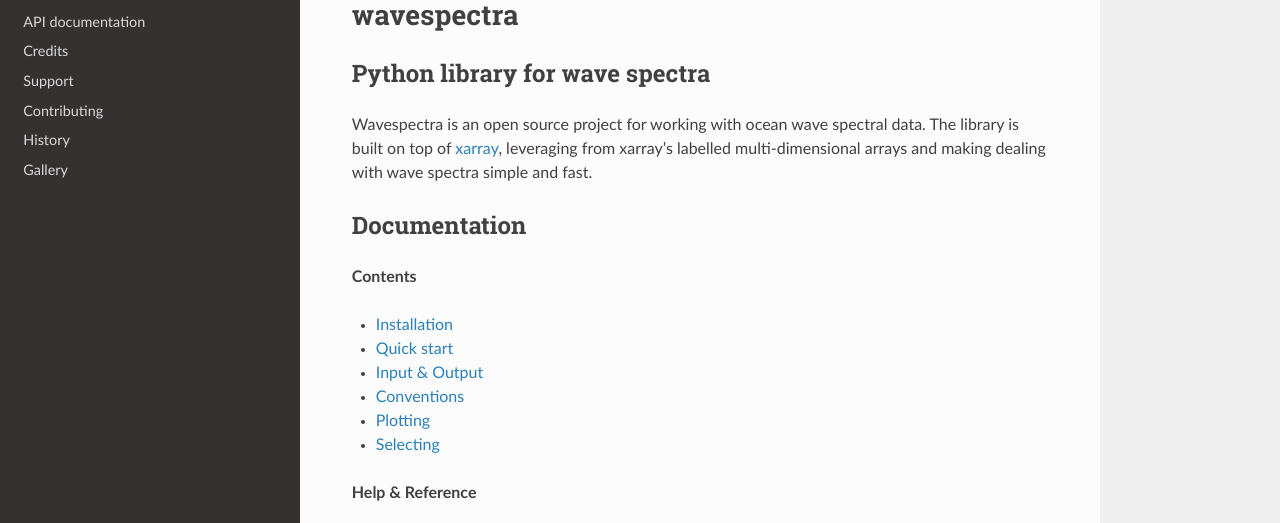
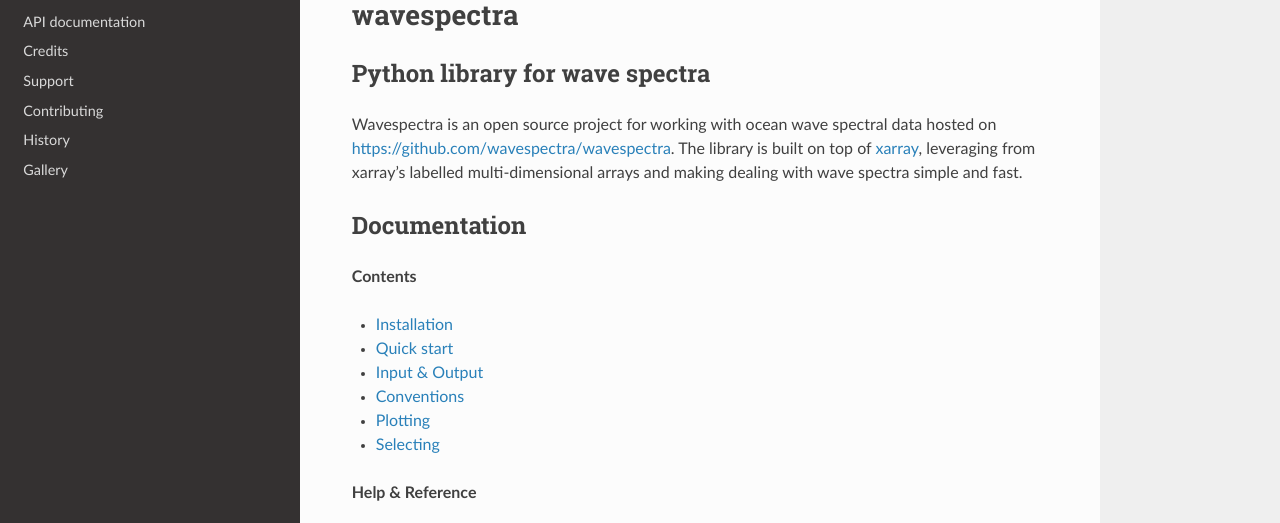
Before and after one commit to wavespectra/wavespectra, a Sphinx documentation site: the page built from docs/index.rst, in a window 1280 px wide and 900 px high, cut to the strip 377-900 px from the top of the window. Built offline with Sphinx 7.4.7 and the Read the Docs theme 2.0.0, drawn with Linux system fonts in a browser that asks for light colours.

Commit message:
Fix docstrings

```diff
--- a/docs/index.rst
+++ b/docs/index.rst
@@ -10,9 +10,10 @@
 Python library for wave spectra
 -------------------------------
 
-Wavespectra is an open source project for working with ocean wave spectral data.
-The library is built on top of `xarray`_, leveraging from xarray's labelled
-multi-dimensional arrays and making dealing with wave spectra simple and fast.
+Wavespectra is an open source project for working with ocean wave spectral data hosted
+on https://github.com/wavespectra/wavespectra. The library is built on top of
+`xarray`_, leveraging from xarray's labelled multi-dimensional arrays and making
+dealing with wave spectra simple and fast.
 
 .. _xarray: https://xarray.pydata.org/en/stable/
 
```
Also changed, not shown: 1 other file.
